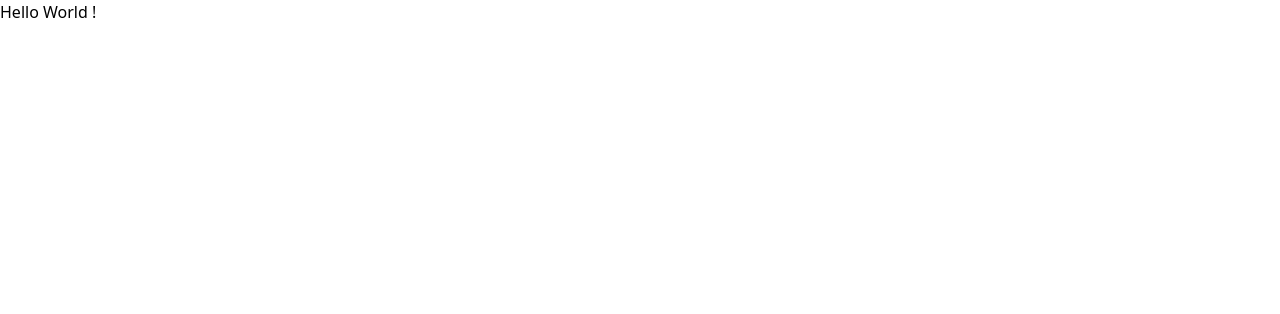
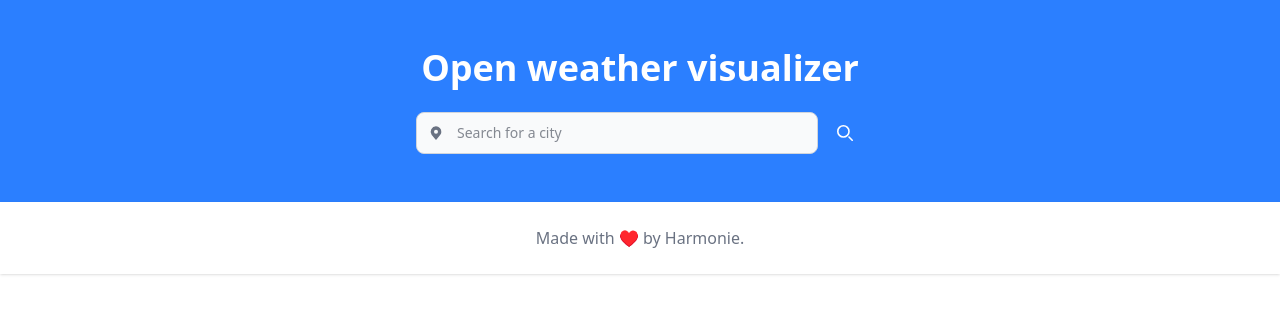
Before and after one commit to harmonie-durrant/open-meteo-visualizer, a Next.js app: page / in a window 1280 px wide. Shown: the top 314 px of the page. Built offline with nearby package versions, Linux system fonts and the light colour scheme.

Commit message:
Add search bar and footer

```diff
--- a/app/layout.tsx
+++ b/app/layout.tsx
@@ -1,6 +1,7 @@
 import React from "react";
 import type { Metadata } from "next";
 import "./globals.css";
+import Footer from "@/components/Footer";
 
 export const metadata: Metadata = {
   title: "Open Météo Visualizer",
@@ -15,9 +16,10 @@ export default function RootLayout({
   return (
     <html lang="en">
       <body
-        className="antialiased"
+        cz-shortcut-listen="true"
       >
         {children}
+        <Footer />
       </body>
     </html>
   );
--- a/app/page.tsx
+++ b/app/page.tsx
@@ -1,7 +1,10 @@
+import SearchBar from "@/components/SearchBar";
+
 export default function Home() {
   return (
-    <>
-      <h1>Hello World !</h1>
-    </>
+    <div className="flex flex-col items-center justify-between bg-blue-500 text-white p-12">
+      <h1 className="text-4xl font-bold mb-6">Open weather visualizer</h1>
+      <SearchBar />
+    </div>
   );
 }
--- /dev/null
+++ b/components/Footer.tsx
@@ -0,0 +1,7 @@
+export default function Footer() {
+  return (
+    <footer className="bg-white shadow-sm w-full p-2 md:py-6">
+      <span className="block w-full text-md text-center text-gray-500">Made with ♥️ by <a href="https://github.com/harmonie-durrant" className="hover:underline">Harmonie</a>.</span>
+    </footer>
+  );
+}
--- /dev/null
+++ b/components/SearchBar.tsx
@@ -0,0 +1,26 @@
+export default function SearchBar() {
+  return (
+    <form className="flex items-center w-full max-w-md">
+        <label htmlFor="city-search" className="sr-only">Search</label>
+        <div className="relative w-full">
+            <div className="absolute inset-y-0 start-0 flex items-center ps-3 pointer-events-none">
+                <svg className="w-4 h-4 text-gray-500" aria-hidden="true" xmlns="http://www.w3.org/2000/svg" width="24" height="24" fill="currentColor" viewBox="0 0 24 24">
+                    <path fillRule="evenodd" d="M11.906 1.994a8.002 8.002 0 0 1 8.09 8.421 7.996 7.996 0 0 1-1.297 3.957.996.996 0 0 1-.133.204l-.108.129c-.178.243-.37.477-.573.699l-5.112 6.224a1 1 0 0 1-1.545 0L5.982 15.26l-.002-.002a18.146 18.146 0 0 1-.309-.38l-.133-.163a.999.999 0 0 1-.13-.202 7.995 7.995 0 0 1 6.498-12.518ZM15 9.997a3 3 0 1 1-5.999 0 3 3 0 0 1 5.999 0Z" clipRule="evenodd"/>
+                </svg>
+
+            </div>
+            <input
+                className="bg-gray-50 border border-gray-300 text-gray-900 text-sm rounded-lg focus:ring-blue-500 focus:border-blue-500 block w-full ps-10 p-2.5"
+                type="text" id="city-search"
+                placeholder="Search for a city" required
+            />
+        </div>
+        <button type="submit" className="p-2.5 ms-2 text-sm font-medium text-white bg-blue-500 rounded-lg border border-blue-500 hover:bg-blue-600 focus:ring-4 focus:outline-none focus:ring-blue-300">
+            <svg className="w-4 h-4" aria-hidden="true" xmlns="http://www.w3.org/2000/svg" fill="none" viewBox="0 0 20 20">
+                <path stroke="currentColor" strokeLinecap="round" strokeLinejoin="round" strokeWidth="2" d="m19 19-4-4m0-7A7 7 0 1 1 1 8a7 7 0 0 1 14 0Z"/>
+            </svg>
+            <span className="sr-only">Search</span>
+        </button>
+    </form>
+  );
+}
```
